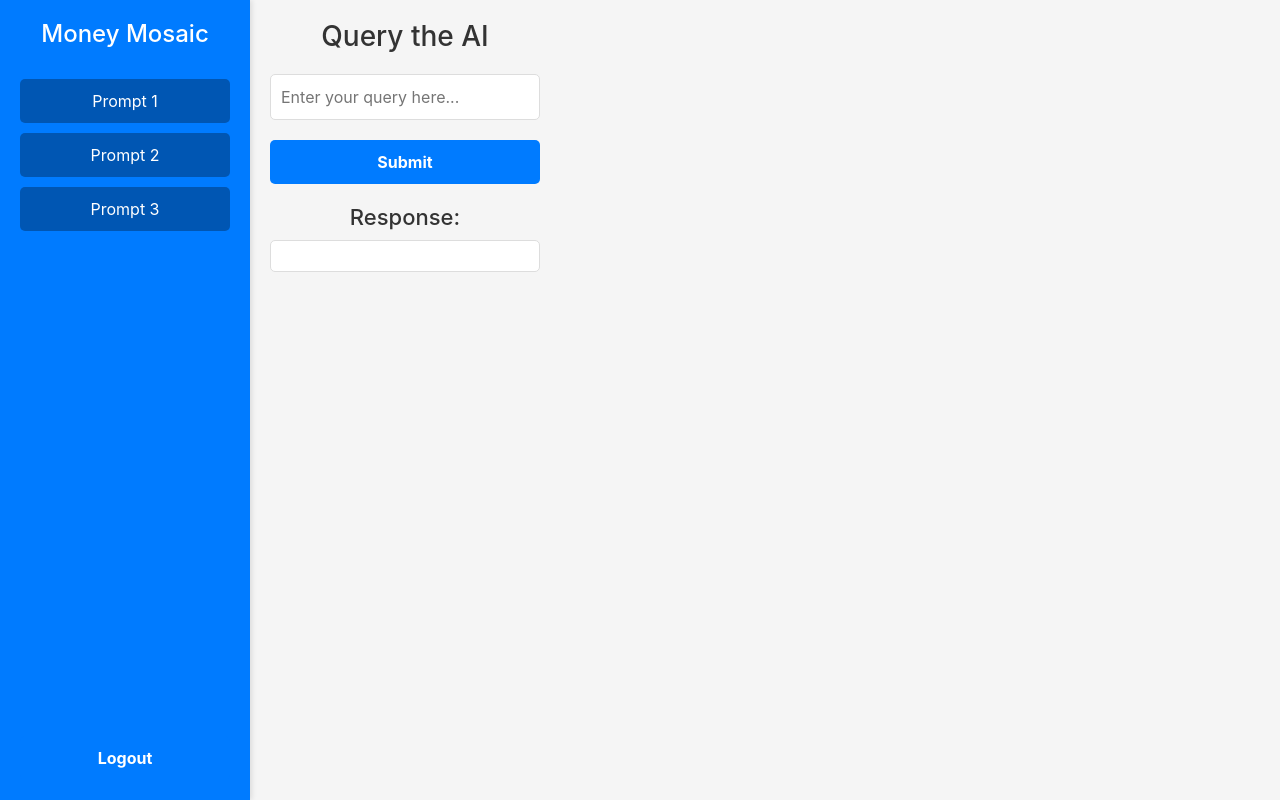
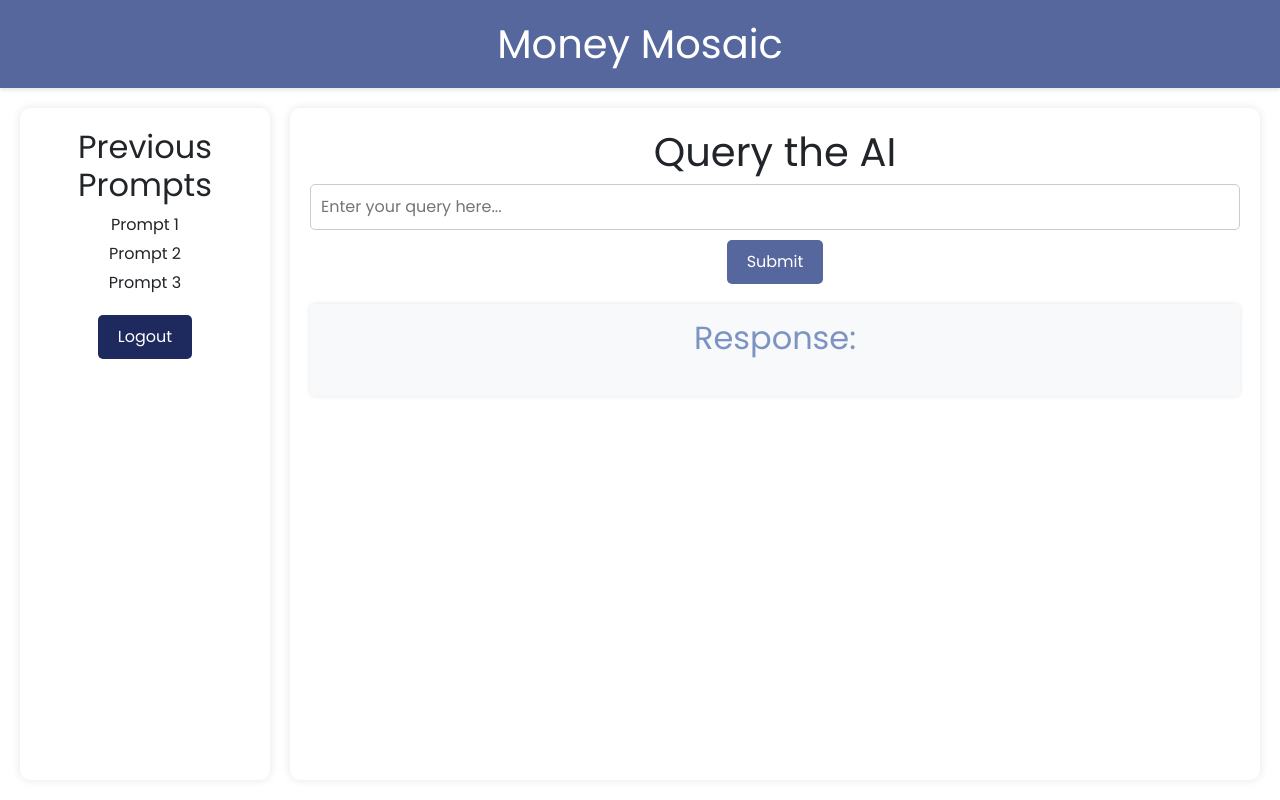
Before and after one commit to sh-sahil/REDUX_LIVE_THE_CODE_3.0, a React (Create React App) app in the folder frontend/: page /profile in a window 1280 px wide. Built offline with nearby package versions, Linux system fonts and the light colour scheme; no server answers.

Commit message:
front-finish

```diff
--- a/frontend/src/components/login.js
+++ b/frontend/src/components/login.js
@@ -28,7 +28,10 @@ function Login() {
   };
 
   return (
+<>
+<h1 className="h1">Money Mosaic</h1>
     <form onSubmit={handleSubmit}>
+
       <h3>Login</h3>
 
       <div className="mb-3">
@@ -63,6 +66,7 @@ function Login() {
       </p>
       <SignInwithGoogle/>
     </form>
+    </>
   );
 }
 
--- a/frontend/src/components/profile.css
+++ b/frontend/src/components/profile.css
@@ -1,124 +1,121 @@
-/* src/Profile.css */
+/* Import the Google Font */
+@import url('https://fonts.googleapis.com/css2?family=Poppins:wght@400;600&display=swap');
 
-/* Basic styling for the container */
-/* src/Profile.css */
-
-/* Basic styling for the container */
-.App {
-    display: flex;
-    height: 100vh;
-    background-color: #f5f5f5;
+:root {
+  --color-primary: #7c93c3; /* Updated primary color */
+  --color-secondary: #55679c; /* Updated secondary color */
+  --color-accent: #1e2a5e; /* Updated accent color */
+  --color-light: #e1d7b7; /* Updated light color */
 }
 
-  /* Sidebar styling */
+body {
+  font-family: 'Poppins', sans-serif; /* Apply the cool font to the whole application */
+  margin: 0;
+  padding: 0;
+}
+
+.profile {
+  display: flex;
+  flex-direction: column;
+  height: 100vh;
+}
+
+.header {
+  background-color: var(--color-secondary);
+  color: #fff;
+  text-align: center;
+  padding: 20px;
+  box-shadow: 0 2px 4px rgba(0, 0, 0, 0.1);
+}
+
+.header h1 {
+  margin: 0;
+}
+
+.main-container {
+  display: flex;
+  flex: 1;
+  margin: 20px;
+}
+
 .sidebar {
   width: 250px;
-    background-color: #007bff;
-    color: #fff;
+  background: #fff;
   padding: 20px;
-    box-shadow: 2px 0 5px rgba(0, 0, 0, 0.1);
-    display: flex;
-    flex-direction: column;
-    height: 100%;
+  border-radius: 10px;
+  box-shadow: 0 0 10px rgba(0, 0, 0, 0.1);
+  margin-right: 20px;
+  overflow-y: auto; /* Scrollable sidebar */
 }
 
-  .sidebar h1 {
-    font-size: 24px;
+.prompts {
   margin-bottom: 20px;
 }
 
-  .sidebar .prompts {
-    flex: 1;
-    overflow-y: auto;
+.prompts p {
+  margin: 5px 0;
 }
 
-  .sidebar .prompts p {
-    margin: 10px 0;
-    padding: 10px;
-    background-color: #0056b3;
+.logout-button {
+  background-color: var(--color-accent);
+  color: #fff;
+  border: none;
   border-radius: 5px;
+  padding: 10px 20px;
+  font-size: 16px;
   cursor: pointer;
 }
 
-  .sidebar .prompts p:hover {
-    background-color: #004494;
+.logout-button:hover {
+  background-color: var(--color-secondary);
 }
 
-  /* Main content area styling */
 .main-content {
   flex: 1;
+  background: #fff;
   padding: 20px;
-    display: flex;
-    flex-direction: column;
+  border-radius: 10px;
+  box-shadow: 0 0 10px rgba(0, 0, 0, 0.1);
 }
 
-  /* Header for main content area */
-  .main-content h1 {
-    font-size: 28px;
-    margin-bottom: 20px;
-    color: #333;
-  }
-
-  /* Input and button styling */
 input[type="text"] {
   width: 100%;
   padding: 10px;
-    border: 1px solid #ddd;
+  border: 1px solid #ccc;
   border-radius: 5px;
   font-size: 16px;
-    margin-bottom: 20px;
+  margin-bottom: 10px;
 }
 
-  button {
+.submit-button {
+  background-color: var(--color-secondary);
+  color: #fff;
+  border: none;
+  border-radius: 5px;
   padding: 10px 20px;
   font-size: 16px;
-    font-weight: bold;
-    color: #fff;
-    background-color: #007bff;
-    border: none;
-    border-radius: 5px;
   cursor: pointer;
-    transition: background-color 0.3s ease;
 }
 
-  button:hover {
-    background-color: #0056b3;
+.submit-button:hover {
+  background-color: var(--color-primary);
 }
 
-  /* Response section styling */
 .response-section {
   margin-top: 20px;
+  background-color: #f8f9fa; /* Light background for better contrast */
+  padding: 15px;
+  border-radius: 5px;
+  color: var(--color-primary); /* Set text color to match primary color */
+  box-shadow: 0 0 5px rgba(0, 0, 0, 0.1); /* Light shadow for distinction */
 }
-
-  .response-section h2 {
-    font-size: 22px;
-    margin-bottom: 10px;
-    color: #333;
+h1.h1 {
+  font-size: 2.5rem; /* Font size for the heading */
+  font-weight: 700; /* Bold font weight */
+  color: var(--color-primary); /* Use primary color for text */
+  text-align: center; /* Center align the text */
+  margin: 20px 0; /* Margin above and below the heading */
+  text-transform: uppercase; /* Make text uppercase */
+  border-bottom: 4px solid var(--color-secondary); /* Add a bottom border with secondary color */
+  padding-bottom: 10px; /* Padding below the text for spacing */
 }
-
-  .response-section pre {
-    background-color: #fff;
-    padding: 15px;
-    border: 1px solid #ddd;
-    border-radius: 5px;
-    white-space: pre-wrap;
-    word-wrap: break-word;
-  }
-
-  /* Logout button styling */
-  .logout-button {
-    margin-top: 20px;
-    padding: 10px 20px;
-    font-size: 16px;
-    font-weight: bold;
-    color: #fff;
-    background-color: #dc3545;
-    border: none;
-    border-radius: 5px;
-    cursor: pointer;
-    transition: background-color 0.3s ease;
-  }
-
-  .logout-button:hover {
-    background-color: #c82333;
-  }
--- a/frontend/src/components/profile.js
+++ b/frontend/src/components/profile.js
@@ -34,15 +34,19 @@ function Profile() {
   };
 
   return (
-    <div className="App">
+    <div className="profile">
+      <div className="header">
+        <h1>Money Mosaic</h1>
+      </div>
+      <div className="main-container">
         <div className="sidebar">
-        <h1>Money Mosaic</h1>
+          <h2>Previous Prompts</h2>
           <div className="prompts">
             {previousPrompts.map((prompt, index) => (
               <p key={index}>{prompt}</p>
             ))}
           </div>
-        <button onClick={handleLogout}>Logout</button>
+          <button className="logout-button" onClick={handleLogout}>Logout</button>
         </div>
         <div className="main-content">
           <h1>Query the AI</h1>
@@ -52,10 +56,11 @@ function Profile() {
             onChange={(e) => setQueryText(e.target.value)}
             placeholder="Enter your query here..."
           />
-        <button onClick={handleQuery}>Submit</button>
+          <button onClick={handleQuery} className="submit-button">Submit</button>
           <div className="response-section">
             <h2>Response:</h2>
             <pre>{response}</pre>
+          </div>
         </div>
       </div>
     </div>
--- a/frontend/src/components/register.js
+++ b/frontend/src/components/register.js
@@ -37,6 +37,8 @@ function Register() {
   };
 
   return (
+    <>
+    <h1 className="h1">Money Mosaic</h1>
     <form onSubmit={handleRegister}>
       <h3>Sign Up</h3>
 
@@ -92,6 +94,7 @@ function Register() {
         Already registered <a href="/login">Login</a>
       </p>
     </form>
+    </>
   );
 }
 export default Register;
```
Also changed, not shown: 1 other file (tests, documents, lock files or other folders). Lines whose indentation alone changed are shown as unchanged.
